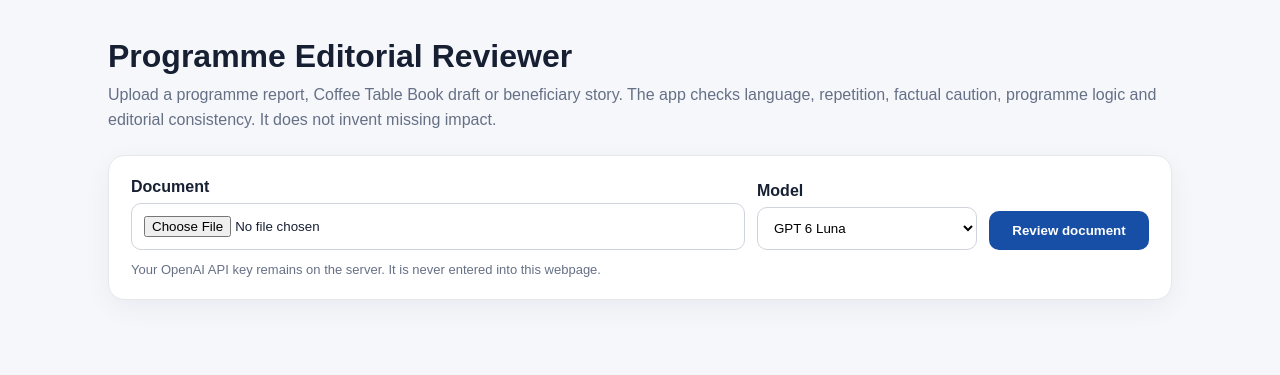
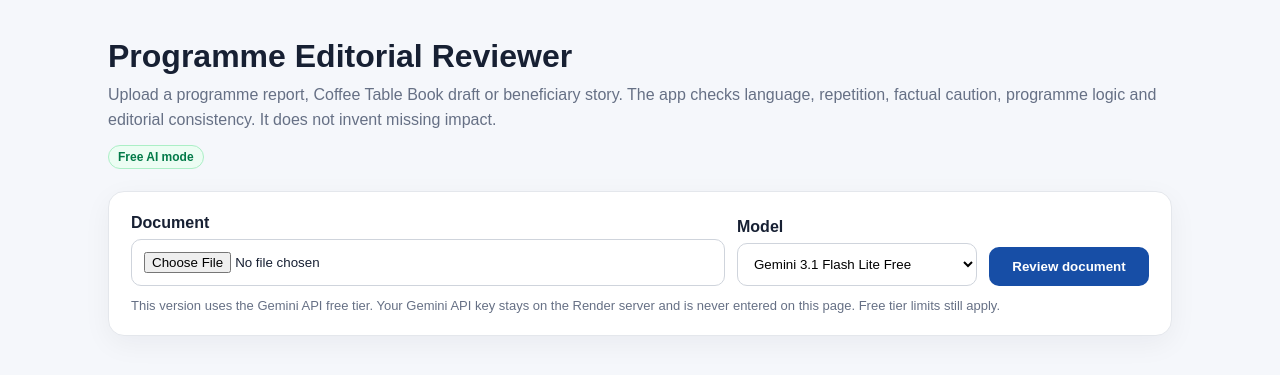
Before and after one commit to 36kuberanenterprises-tech/ProgrammeEditorialReviewer, a FastAPI app: page / in a window 1280 px wide. Shown: the top 375 px of the page. Run offline with FastAPI, Linux system fonts and the light colour scheme.

Commit message:
Update interface for free Gemini models

```diff
--- a/templates/index.html
+++ b/templates/index.html
@@ -9,10 +9,11 @@
 *{box-sizing:border-box} body{margin:0;font-family:Arial,Helvetica,sans-serif;background:var(--bg);color:var(--ink)}
 .wrap{max-width:1100px;margin:38px auto;padding:0 18px}.hero{margin-bottom:22px}.hero h1{font-size:32px;margin:0 0 8px}.hero p{color:var(--muted);margin:0;line-height:1.55}
 .card{background:var(--card);border:1px solid var(--line);border-radius:16px;padding:22px;box-shadow:0 8px 28px rgba(16,24,40,.05)}
-form.row{display:grid;grid-template-columns:1fr 220px 160px;gap:12px;align-items:end}.field label{display:block;font-weight:700;margin-bottom:7px}.field input,.field select{width:100%;padding:12px;border:1px solid #cfd4dc;border-radius:10px;background:#fff}
+form.row{display:grid;grid-template-columns:1fr 240px 160px;gap:12px;align-items:end}.field label{display:block;font-weight:700;margin-bottom:7px}.field input,.field select{width:100%;padding:12px;border:1px solid #cfd4dc;border-radius:10px;background:#fff}
 button{border:0;border-radius:10px;padding:12px 17px;background:var(--accent);color:white;font-weight:700;cursor:pointer}button.secondary{background:#344054}button:disabled{opacity:.55;cursor:not-allowed}
 .note{margin-top:12px;color:var(--muted);font-size:13px}.status{margin:18px 0;padding:12px 14px;border-radius:10px;background:#eef4ff;display:none}.status.error{background:#fff1f0;color:var(--danger)}
 .actions{display:none;gap:10px;margin:18px 0}.item{border-top:1px solid var(--line);padding:22px 0}.item:first-child{border-top:0}.meta{display:flex;justify-content:space-between;gap:10px;margin-bottom:8px}.reason{font-size:14px;color:var(--muted);margin:8px 0}.flag{margin-top:8px;padding:9px 11px;background:#fff4ed;color:#9a3412;border-radius:8px;font-size:14px}.revised{padding:13px;border:1px solid var(--line);border-radius:10px;line-height:1.6;background:#f8fbff;margin-top:8px}.label{font-size:12px;text-transform:uppercase;letter-spacing:.05em;color:var(--muted);font-weight:700;margin-bottom:5px}.diff-del{color:#b42318;text-decoration:line-through}.diff-add{color:#0665c9;font-weight:600}
+.badge{display:inline-block;background:#ecfdf3;color:#027a48;border:1px solid #abefc6;border-radius:999px;padding:4px 9px;font-size:12px;font-weight:700;margin-top:12px}
 @media(max-width:760px){form.row{grid-template-columns:1fr}.hero h1{font-size:27px}.actions{flex-direction:column}}
 </style>
 </head>
@@ -21,14 +22,15 @@ button{border:0;border-radius:10px;padding:12px 17px;background:var(--accent);co
   <div class="hero">
     <h1>Programme Editorial Reviewer</h1>
     <p>Upload a programme report, Coffee Table Book draft or beneficiary story. The app checks language, repetition, factual caution, programme logic and editorial consistency. It does not invent missing impact.</p>
+    <span class="badge">Free AI mode</span>
   </div>
   <div class="card">
     <form id="reviewForm" class="row">
       <div class="field"><label>Document</label><input id="file" type="file" accept=".docx,.pdf,.txt,.md" required></div>
-      <div class="field"><label>Model</label><select id="model"><option value="gpt-6-luna">GPT 6 Luna</option><option value="gpt-6-sol">GPT 6 Sol</option></select></div>
+      <div class="field"><label>Model</label><select id="model"><option value="gemini-3.1-flash-lite">Gemini 3.1 Flash Lite Free</option><option value="gemini-3.8-flash">Gemini 3.8 Flash Free</option></select></div>
       <button id="go" type="submit">Review document</button>
     </form>
-    <div class="note">Your OpenAI API key remains on the server. It is never entered into this webpage.</div>
+    <div class="note">This version uses the Gemini API free tier. Your Gemini API key stays on the Render server and is never entered on this page. Free tier limits still apply.</div>
     <div id="status" class="status"></div>
     <div id="actions" class="actions">
       <button class="secondary" onclick="downloadDoc('reviewed')">Download marked review</button>
@@ -53,7 +55,7 @@ document.getElementById('reviewForm').addEventListener('submit', async e=>{
   e.preventDefault(); const file=document.getElementById('file').files[0]; if(!file)return;
   currentFilename=file.name; const fd=new FormData(); fd.append('file',file); fd.append('model',document.getElementById('model').value);
   document.getElementById('go').disabled=true; document.getElementById('results').innerHTML=''; document.getElementById('actions').style.display='none'; status('Reviewing the document. Larger files may take a few minutes.');
-  try{const r=await fetch('/review',{method:'POST',body:fd}); const data=await r.json(); if(!r.ok)throw new Error(data.detail||'Review failed'); currentItems=data.items; status(`Review complete. ${data.count} paragraphs checked.`); document.getElementById('actions').style.display='flex';
+  try{const r=await fetch('/review',{method:'POST',body:fd}); const data=await r.json(); if(!r.ok)throw new Error(data.detail||'Review failed'); currentItems=data.items; status(`Review complete. ${data.count} paragraphs checked using ${data.provider}.`); document.getElementById('actions').style.display='flex';
     document.getElementById('results').innerHTML=data.items.map(x=>`<div class="item"><div class="meta"><strong>Paragraph ${x.id}</strong></div><div class="label">Marked correction</div><div class="revised">${diffWords(x.original,x.revised)}</div>${x.reason?`<div class="reason"><strong>Editorial note:</strong> ${esc(x.reason)}</div>`:''}${(x.flags||[]).map(f=>`<div class="flag"><strong>Please confirm:</strong> ${esc(f)}</div>`).join('')}</div>`).join('');
   }catch(err){status(err.message,true);}finally{document.getElementById('go').disabled=false;}
 });
```
